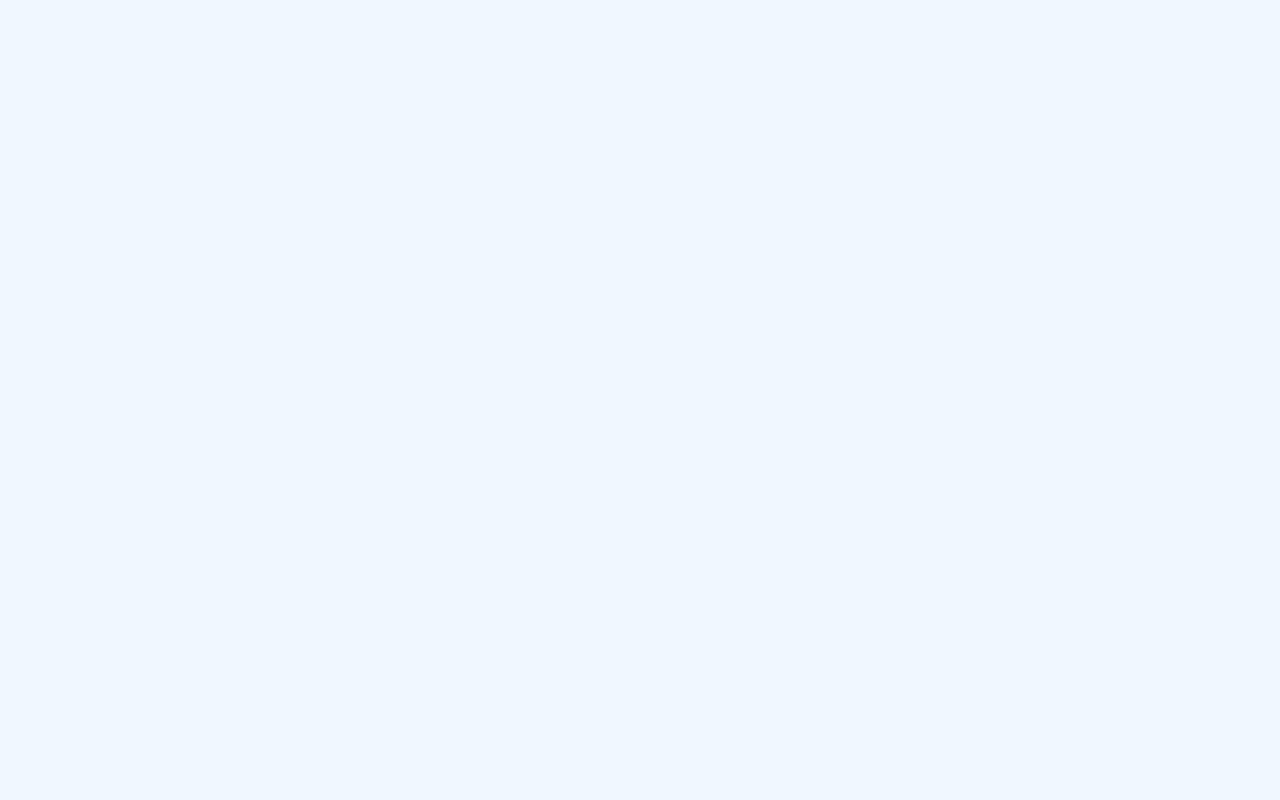
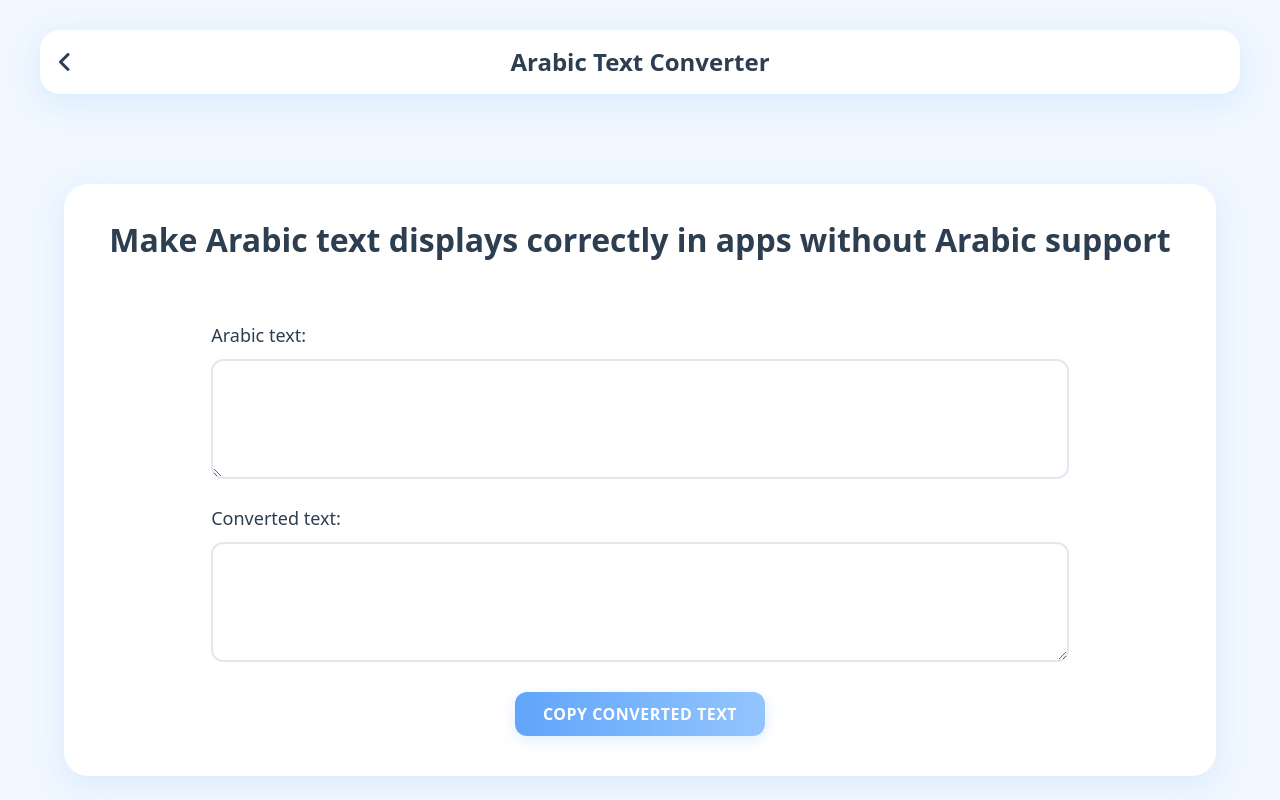
Before and after one commit to Sba3iDev/Adat, a React (Vite) app: page /Adat/arabic-text-converter in a window 1280 px wide. Before the commit this address had no page. Shown: the top 800 px of the page. Built offline with nearby package versions, Linux system fonts and the light colour scheme.

Commit message:
Add arabic text converter tool

```diff
--- a/src/app.css
+++ b/src/app.css
@@ -566,6 +566,37 @@ body {
     line-height: 1.5;
 }
 
+.arabic-textarea-label {
+    width: 80%;
+    display: flex;
+    align-items: flex-start;
+    gap: 8px;
+    font-weight: 500;
+    font-size: 18px;
+    color: var(--primary-text-color);
+    margin-bottom: -15px;
+}
+
+.arabic-textarea-label + textarea {
+    width: 80%;
+    min-height: 120px;
+    padding: 16px;
+    font-size: 16px;
+    line-height: 1.6;
+    border: 2px solid var(--input-border);
+    border-radius: 12px;
+    outline: none;
+    transition: all var(--transition-speed) ease;
+    background-color: var(--card-bg);
+    color: var(--primary-text-color);
+    resize: vertical;
+    font-family: inherit;
+}
+.arabic-textarea-label + textarea:focus {
+    border-color: var(--accent-color);
+    box-shadow: 0 0 0 4px rgba(96, 165, 250, 0.1);
+}
+
 .converted-output,
 .currency-output {
     padding: 16px 24px;
@@ -583,7 +614,8 @@ body {
 .password-generate-btn,
 .convert-btn,
 .currency-convert-btn,
-.qr-btns button {
+.qr-btns button,
+.arabic-text-convert-btn {
     background: linear-gradient(to right, var(--accent-color), var(--accent-light));
     color: #ffffff;
     border: none;
@@ -600,7 +632,8 @@ body {
 .password-generate-btn:hover,
 .convert-btn:hover,
 .currency-convert-btn:hover,
-.qr-btns button:hover {
+.qr-btns button:hover,
+.arabic-text-convert-btn:hover {
     transform: translateY(-2px);
     box-shadow: 0 6px 20px rgba(96, 165, 250, 0.3);
     background: linear-gradient(to right, var(--button-hover), var(--accent-color));
@@ -826,7 +859,9 @@ body {
     .qr-form {
         width: 100%;
     }
-    .qr-input {
+    .qr-input,
+    .arabic-textarea-label,
+    .arabic-textarea-label + textarea {
         width: 100%;
     }
     .qr-btns {
--- a/src/app.tsx
+++ b/src/app.tsx
@@ -5,6 +5,7 @@ import UnitConverter from "./pages/unitConverter";
 import QrCode from "./pages/qrCode";
 import CurrencyConverter from "./pages/currency";
 import Numeral from "./pages/numearl";
+import ArabicTextConverter from "./pages/arabicTextConverter";
 
 function App() {
     return (
@@ -15,6 +16,7 @@ function App() {
             <Route path="/qr-code" element={<QrCode />} />
             <Route path="/currency-converter" element={<CurrencyConverter />} />
             <Route path="/numeral-system" element={<Numeral />} />
+            <Route path="/arabic-text-converter" element={<ArabicTextConverter />} />
         </Routes>
     );
 }
--- /dev/null
+++ b/src/pages/arabicTextConverter.tsx
@@ -0,0 +1,169 @@
+import { useState, useMemo } from "react";
+import { FontAwesomeIcon } from "@fortawesome/react-fontawesome";
+import { faAngleLeft } from "@fortawesome/free-solid-svg-icons";
+import { Link } from "react-router-dom";
+import PopupMessage from "../components/popupMessage";
+import ScrollToTopButton from "../components/scrollTopButton";
+import Footer from "../components/footer";
+import "../app.css";
+
+const toChars = (codes: number[]): string[] => codes.map((c) => String.fromCharCode(c));
+
+const FORMS: Record<string, string[]> = {
+    ء: toChars([0xfe80]),
+    آ: toChars([0xfe81, 0xfe82]),
+    أ: toChars([0xfe83, 0xfe84]),
+    ؤ: toChars([0xfe85, 0xfe86]),
+    إ: toChars([0xfe87, 0xfe88]),
+    ئ: toChars([0xfe89, 0xfe8a, 0xfe8b, 0xfe8c]),
+    ا: toChars([0xfe8d, 0xfe8e]),
+    ب: toChars([0xfe8f, 0xfe90, 0xfe91, 0xfe92]),
+    ة: toChars([0xfe93, 0xfe94]),
+    ت: toChars([0xfe95, 0xfe96, 0xfe97, 0xfe98]),
+    ث: toChars([0xfe99, 0xfe9a, 0xfe9b, 0xfe9c]),
+    ج: toChars([0xfe9d, 0xfe9e, 0xfe9f, 0xfea0]),
+    ح: toChars([0xfea1, 0xfea2, 0xfea3, 0xfea4]),
+    خ: toChars([0xfea5, 0xfea6, 0xfea7, 0xfea8]),
+    د: toChars([0xfea9, 0xfeaa]),
+    ذ: toChars([0xfeab, 0xfeac]),
+    ر: toChars([0xfead, 0xfeae]),
+    ز: toChars([0xfeaf, 0xfeb0]),
+    س: toChars([0xfeb1, 0xfeb2, 0xfeb3, 0xfeb4]),
+    ش: toChars([0xfeb5, 0xfeb6, 0xfeb7, 0xfeb8]),
+    ص: toChars([0xfeb9, 0xfeba, 0xfebb, 0xfebc]),
+    ض: toChars([0xfebd, 0xfebe, 0xfebf, 0xfec0]),
+    ط: toChars([0xfec1, 0xfec2, 0xfec3, 0xfec4]),
+    ظ: toChars([0xfec5, 0xfec6, 0xfec7, 0xfec8]),
+    ع: toChars([0xfec9, 0xfeca, 0xfecb, 0xfecc]),
+    غ: toChars([0xfecd, 0xfece, 0xfecf, 0xfed0]),
+    ف: toChars([0xfed1, 0xfed2, 0xfed3, 0xfed4]),
+    ق: toChars([0xfed5, 0xfed6, 0xfed7, 0xfed8]),
+    ك: toChars([0xfed9, 0xfeda, 0xfedb, 0xfedc]),
+    ل: toChars([0xfedd, 0xfede, 0xfedf, 0xfee0]),
+    م: toChars([0xfee1, 0xfee2, 0xfee3, 0xfee4]),
+    ن: toChars([0xfee5, 0xfee6, 0xfee7, 0xfee8]),
+    ه: toChars([0xfee9, 0xfeea, 0xfeeb, 0xfeec]),
+    و: toChars([0xfeed, 0xfeee]),
+    ى: toChars([0xfeef, 0xfef0]),
+    ي: toChars([0xfef1, 0xfef2, 0xfef3, 0xfef4]),
+};
+
+const LAM_ALEF: Record<string, string[]> = {
+    ا: toChars([0xfefb, 0xfefc]),
+    آ: toChars([0xfef5, 0xfef6]),
+    أ: toChars([0xfef7, 0xfef8]),
+    إ: toChars([0xfef9, 0xfefa]),
+};
+
+const DIACRITICS = /[\u064B-\u065F\u0670]/g;
+
+const MIRROR: Record<string, string> = {
+    "(": ")",
+    ")": "(",
+    "[": "]",
+    "]": "[",
+    "{": "}",
+    "}": "{",
+    "«": "»",
+    "»": "«",
+};
+
+type Token = { forms: string[]; raw?: undefined } | { raw: string; forms?: undefined };
+
+function reshape(text: string): string {
+    const chars = [...text.replace(DIACRITICS, "")];
+    const tokens: Token[] = [];
+    for (let i = 0; i < chars.length; i++) {
+        const c = chars[i];
+        const nextChar = chars[i + 1];
+        if (c === "ل" && nextChar && LAM_ALEF[nextChar]) {
+            tokens.push({ forms: LAM_ALEF[nextChar] });
+            i++;
+        } else if (FORMS[c]) {
+            tokens.push({ forms: FORMS[c] });
+        } else {
+            tokens.push({ raw: c });
+        }
+    }
+    return tokens
+        .map((t, i) => {
+            if (!t.forms) return t.raw;
+            const f = t.forms;
+            const prev = tokens[i - 1];
+            const next = tokens[i + 1];
+            const joinPrev = !!prev?.forms && prev.forms.length === 4;
+            const joinNext = f.length === 4 && !!next?.forms && next.forms.length > 1;
+            if (f.length === 1) return f[0];
+            if (f.length === 2) return joinPrev ? f[1] : f[0];
+            if (joinPrev && joinNext) return f[3];
+            if (joinPrev) return f[1];
+            if (joinNext) return f[2];
+            return f[0];
+        })
+        .join("");
+}
+
+function reverseVisual(line: string): string {
+    const ltr = "A-Za-z0-9\\u0660-\\u0669";
+    const re = new RegExp(`[${ltr}]+(?:[ .,:/%-]+[${ltr}]+)*|[\\s\\S]`, "gu");
+    return (line.match(re) ?? [])
+        .reverse()
+        .map((tok) => (tok.length === 1 && MIRROR[tok] ? MIRROR[tok] : tok))
+        .join("");
+}
+
+function fixArabic(text: string): string {
+    return text
+        .split("\n")
+        .map((line) => reverseVisual(reshape(line)))
+        .join("\n");
+}
+
+function ArabicTextConverter() {
+    const [input, setInput] = useState("");
+    const output = useMemo(() => fixArabic(input), [input]);
+    const [trigger, setTrigger] = useState(0);
+    function CopyToClipboard() {
+        navigator.clipboard.writeText(output);
+    }
+    return (
+        <>
+            <div className="header">
+                <div className="nav">
+                    <Link className="back-arrow" to="/">
+                        <FontAwesomeIcon icon={faAngleLeft} />
+                    </Link>
+                    <span className="tool-title">Arabic Text Converter</span>
+                </div>
+            </div>
+            <div className="tool-container">
+                <div className="tool-info">Make Arabic text displays correctly in apps without Arabic support</div>
+                <label className="arabic-textarea-label" htmlFor="ar-input">
+                    Arabic text:
+                </label>
+                <textarea id="ar-input" dir="rtl" lang="ar" value={input} onChange={(e) => setInput(e.target.value)} />
+                <label className="arabic-textarea-label" htmlFor="ar-output">
+                    Converted text:
+                </label>
+                <textarea id="ar-output" readOnly value={output} />
+                <button
+                    className="arabic-text-convert-btn"
+                    onClick={() => {
+                        CopyToClipboard();
+                        if (output) {
+                            setTrigger((prev) => prev + 1);
+                        }
+                    }}
+                    disabled={!output}
+                >
+                    Copy converted text
+                </button>
+            </div>
+            <PopupMessage message="Copied to clipboard" trigger={trigger} />
+            <ScrollToTopButton />
+            <Footer />
+        </>
+    );
+}
+
+export default ArabicTextConverter;
--- a/src/pages/currency.tsx
+++ b/src/pages/currency.tsx
@@ -5,6 +5,7 @@ import { Link } from "react-router-dom";
 import Select from "react-select";
 import Flag from "react-world-flags";
 import euFlag from "../assets/svgs/eu.svg";
+import ScrollToTopButton from "../components/scrollTopButton";
 import Footer from "../components/footer";
 import "../app.css";
 
@@ -320,6 +321,7 @@ function CurrencyConverter() {
                     />
                 </div>
             </div>
+            <ScrollToTopButton />
             <Footer />
         </>
     );
--- a/src/pages/home.tsx
+++ b/src/pages/home.tsx
@@ -1,6 +1,6 @@
 import { useEffect } from "react";
 import { FontAwesomeIcon } from "@fortawesome/react-fontawesome";
-import { faLock, faRuler, faQrcode, faDollarSign, faSquareBinary } from "@fortawesome/free-solid-svg-icons";
+import { faLock, faRuler, faQrcode, faDollarSign, faSquareBinary, faParagraph } from "@fortawesome/free-solid-svg-icons";
 import { Link } from "react-router-dom";
 import ScrollToTopButton from "../components/scrollTopButton";
 import Footer from "../components/footer";
@@ -31,6 +31,11 @@ const tools = [
         path: "/numeral-system",
         name: "Numeral System",
         icon: faSquareBinary,
+    },
+    {
+        path: "/arabic-text-converter",
+        name: "Arabic Text Converter",
+        icon: faParagraph,
     },
 ];
 
--- a/src/pages/numearl.tsx
+++ b/src/pages/numearl.tsx
@@ -3,6 +3,7 @@ import { FontAwesomeIcon } from "@fortawesome/react-fontawesome";
 import { faAngleLeft, faRightLeft } from "@fortawesome/free-solid-svg-icons";
 import { Link } from "react-router-dom";
 import Select from "react-select";
+import ScrollToTopButton from "../components/scrollTopButton";
 import Footer from "../components/footer";
 import "../app.css";
 
@@ -132,6 +133,7 @@ function Numeral() {
                     />
                 </div>
             </div>
+            <ScrollToTopButton />
             <Footer />
         </>
     );
--- a/src/pages/password.tsx
+++ b/src/pages/password.tsx
@@ -3,6 +3,7 @@ import { FontAwesomeIcon } from "@fortawesome/react-fontawesome";
 import { faAngleLeft, faCopy } from "@fortawesome/free-solid-svg-icons";
 import { Link } from "react-router-dom";
 import PopupMessage from "../components/popupMessage";
+import ScrollToTopButton from "../components/scrollTopButton";
 import Footer from "../components/footer";
 import "../app.css";
 
@@ -101,6 +102,7 @@ function Password() {
                 </button>
             </div>
             <PopupMessage message="Copied to clipboard" trigger={trigger} />
+            <ScrollToTopButton />
             <Footer />
         </>
     );
--- a/src/pages/qrCode.tsx
+++ b/src/pages/qrCode.tsx
@@ -5,6 +5,7 @@ import { Link } from "react-router-dom";
 import { QRCodeSVG, QRCodeCanvas } from "qrcode.react";
 import { saveAs } from "file-saver";
 import PopupMessage from "../components/popupMessage";
+import ScrollToTopButton from "../components/scrollTopButton";
 import Footer from "../components/footer";
 import "../app.css";
 
@@ -94,6 +95,7 @@ function QRCode() {
             </div>
             <PopupMessage message="Copied to clipboard" trigger={trigger1} />
             <PopupMessage message="QR code saved" trigger={trigger2} />
+            <ScrollToTopButton />
             <Footer />
         </>
     );
--- a/src/pages/unitConverter.tsx
+++ b/src/pages/unitConverter.tsx
@@ -4,6 +4,7 @@ import { faAngleLeft, faRightLeft } from "@fortawesome/free-solid-svg-icons";
 import { Link } from "react-router-dom";
 import Select from "react-select";
 import convert, { type Measure, type Unit } from "convert-units";
+import ScrollToTopButton from "../components/scrollTopButton";
 import Footer from "../components/footer";
 import "../app.css";
 
@@ -147,6 +148,7 @@ function UnitConverter() {
                     />
                 </div>
             </div>
+            <ScrollToTopButton />
             <Footer />
         </>
     );
```
Also changed, not shown: public/adat.png.
